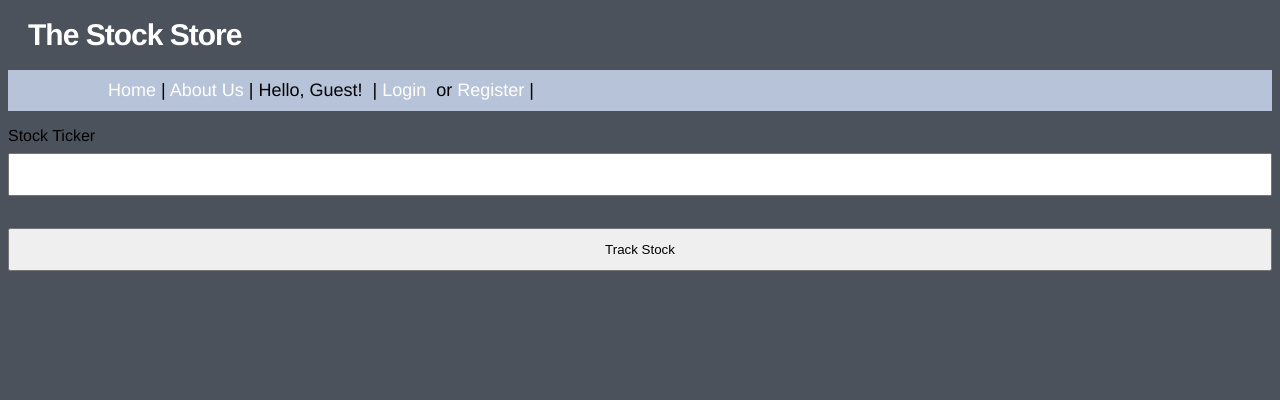
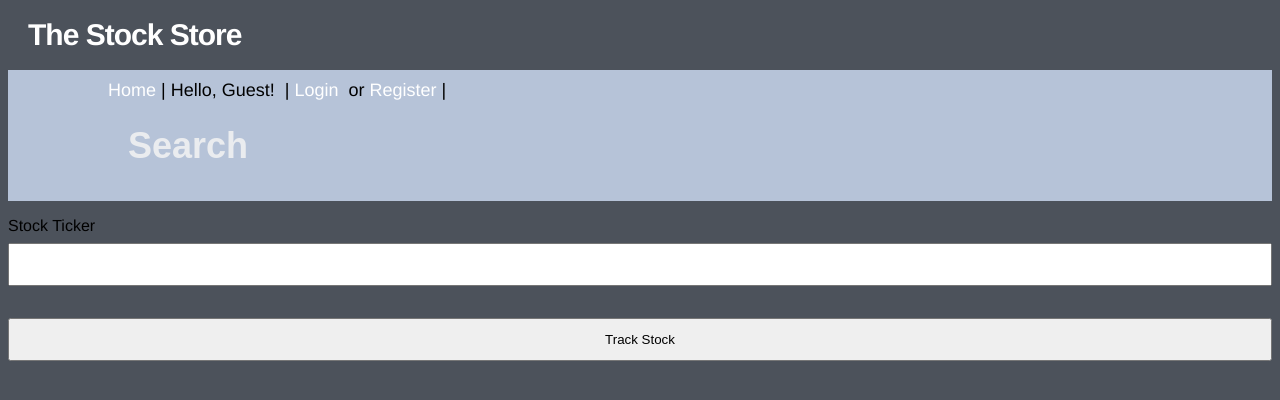
Before and after one commit to tc5368/Group_Project, a Flask app: page /track in a window 1280 px wide. Shown: the top 400 px of the page. Run offline with Flask 3, Linux system fonts and the light colour scheme; parts of the project's set-up code (start-up, migrations or seed data) failed here and were passed over.

Commit message:
Added a search page

```diff
--- a/Stocks/forms.py
+++ b/Stocks/forms.py
@@ -29,3 +29,7 @@ class LoginForm(FlaskForm):
 class Track_New_Stock_From(FlaskForm):
 	ticker = StringField('Stock Ticker', validators=[DataRequired(), Length(min=4,max=4)])
 	submit = SubmitField('Track Stock')
+
+class SearchForm(FlaskForm):
+	search = StringField('search', [DataRequired()])
+	submit = SubmitField('Search', render_kw={'class': 'btn btn-success btn-block'})
--- a/Stocks/models.py
+++ b/Stocks/models.py
@@ -32,6 +32,7 @@ class User(UserMixin, db.Model):
 
 class Stock_Info(db.Model):
 	__tablename__ 	 = "Stock_Info"
+	__searchable__ = ['Stock_ID']
 	Stock_ID         = db.Column(db.String(4),  primary_key = True)
 	Stock_Name       = db.Column(db.String(45), nullable    = False)
 	Current_Price    = db.Column(db.Float,      nullable    = False)
--- a/Stocks/routes.py
+++ b/Stocks/routes.py
@@ -174,3 +174,17 @@ def news():
 		return render_template("news.html", articles=articleList)
 	else:
 		return "<p>Couldn't find any article</p>"
+
+@app.route('/search', methods=['GET', 'POST'])
+@login_required
+def search():
+    form = SearchForm()
+    if request.method == 'POST' and form.validate_on_submit():
+        return redirect((url_for('search_results', query=form.search.data)))  # or what you want
+    return render_template('search.html', form=form)
+
+@app.route('/search_results/<query>')
+@login_required
+def search_results(query):
+	results = User.query.whoosh_search(query).all()
+	return render_template('search_results.html', query=query, results=results)
--- a/Stocks/templates/layout.html
+++ b/Stocks/templates/layout.html
@@ -11,7 +11,6 @@
   <a href="{{ url_for('home') }}"><h1 class=title>The Stock Store</h1></a>
   <div id="header">
     <a href="{{ url_for('home') }}" class="header">Home</a>&nbsp|
-    <a href="{{ url_for('home') }}" class="header">About Us</a>&nbsp|
     {% if current_user.is_authenticated %}
     Hello, {{ current_user.first_name }}!
     <a class="nav-item nav-link" href="{{ url_for('logout') }}">Logout</a>&nbsp|
@@ -19,6 +18,7 @@
     Hello, Guest! &nbsp| <a href="{{ url_for('login') }}">Login&nbsp;</a>
     or <a href="{{ url_for('register') }}">Register</a>&nbsp|
     {% endif %}
+    <a href="{{ url_for('search')}}"><h1 class=header>Search</h1></a>
 
 
   </div>
```
Also changed, not shown: Stocks/templates/search.html (added, +17 -0 lines), Stocks/templates/search_results.html (added, +16 -0 lines).
